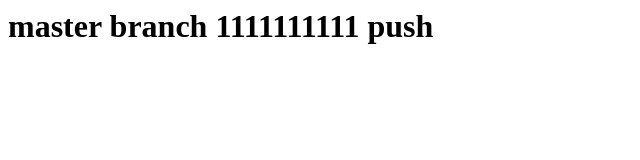
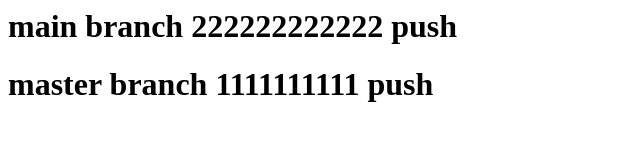
Before and after one commit to cyrilleaws/week-6, a plain HTML site: page index.html in a window 1280 px wide. Shown: the whole page, without its empty margins (0-640 px from the left). Drawn offline with Linux system fonts and the light colour scheme.

Commit message:
3333 push main

```diff
--- a/index.html
+++ b/index.html
@@ -1 +1,2 @@
-<h1>master branch 1111111111 push </h1>
+<h1> main branch 222222222222 push</h1>
+<h1> master branch 1111111111 push</h1>
```
